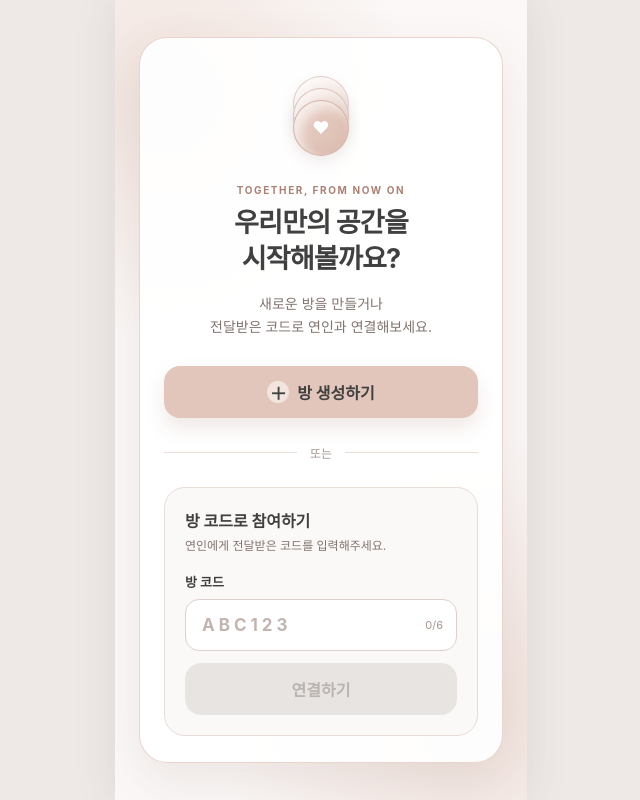
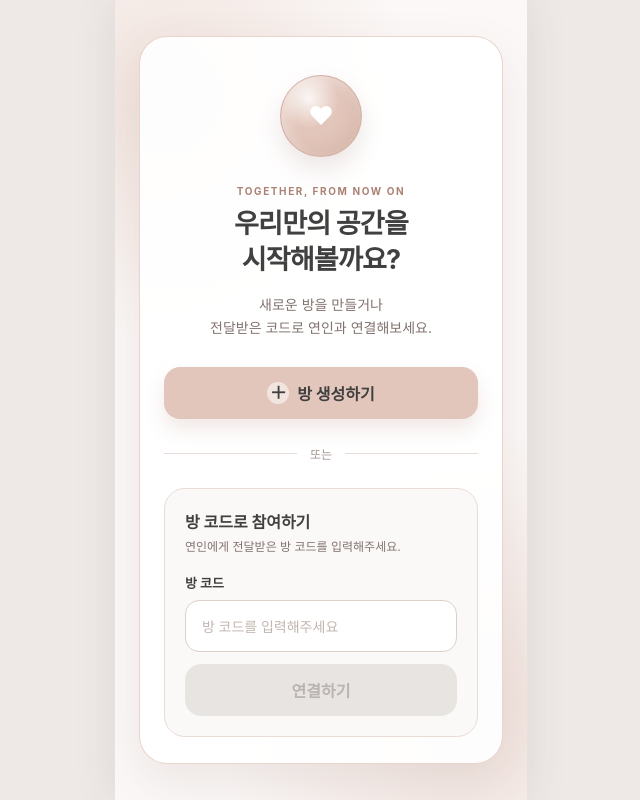
Before and after one commit to chlgks2/Emour, a React app in the folder frontend/: page / in a window 1280 px wide. Shown: the whole page, without its empty margins (319-959 px from the left). Built offline with nearby package versions, Linux system fonts and the light colour scheme; the HTML template or start-up script is replaced by a standard one.

Commit message:
Refactor: 앱 프레임 스크롤 및 커플 연결 화면 개선

```diff
--- a/frontend/src/layouts/MobileLayout/MobileLayout.css
+++ b/frontend/src/layouts/MobileLayout/MobileLayout.css
@@ -1,8 +1,10 @@
 .app-shell {
-  min-height: 100vh;
-  min-height: 100dvh;
+  width: 100%;
+  height: 100vh;
+  height: 100dvh;
   display: flex;
   justify-content: center;
+  overflow: hidden;
   background: #eee9e7;
 }
 
@@ -10,11 +12,14 @@
   position: relative;
   width: 100%;
   max-width: var(--app-frame-width);
-  min-height: 100vh;
-  min-height: 100dvh;
-  overflow: hidden;
+  height: 100vh;
+  height: 100dvh;
+  overflow-x: hidden;
+  overflow-y: auto;
+  overscroll-behavior: contain;
   background: var(--color-background);
   box-shadow: var(--shadow-frame);
+  scrollbar-width: thin;
 }
 
 @media (max-width: 412px) {
--- a/frontend/src/pages/CoupleConnectPage/CoupleConnectPage.css
+++ b/frontend/src/pages/CoupleConnectPage/CoupleConnectPage.css
@@ -1,13 +1,13 @@
 .couple-connect-page {
   position: relative;
-  min-height: 100vh;
-  min-height: 100dvh;
+  width: 100%;
+  min-height: 100%;
   display: flex;
   align-items: center;
   padding:
     var(--page-padding-y)
     var(--page-padding-x);
-  overflow: hidden;
+  overflow-x: hidden;
   background:
     radial-gradient(
       circle at 12% 12%,
@@ -33,47 +33,37 @@
   box-shadow: 0 20px 50px rgba(104, 74, 65, 0.1);
 }
 
-.pearl-symbol {
-  position: relative;
-  width: 88px;
-  height: 80px;
+/* 상단 원형 하트 아이콘 */
+.couple-heart-symbol {
+  width: 82px;
+  height: 82px;
   margin: 0 auto 28px;
-}
-
-.pearl-layer {
-  position: absolute;
-  left: 50%;
-  width: 56px;
-  height: 56px;
-  border: 1px solid rgba(185, 142, 128, 0.3);
-  border-radius: 50%;
-  transform: translateX(-50%);
-  box-shadow:
-    inset 7px 7px 12px rgba(255, 255, 255, 0.7),
-    inset -7px -7px 12px rgba(170, 125, 111, 0.1),
-    0 7px 16px rgba(90, 60, 52, 0.08);
-}
-
-.pearl-layer-back {
-  top: 0;
-  background: #f6ebe7;
-}
-
-.pearl-layer-middle {
-  top: 12px;
-  background: var(--color-secondary);
-}
-
-.pearl-layer-front {
-  top: 24px;
   display: flex;
   align-items: center;
   justify-content: center;
-  background: var(--color-primary);
-  color: #ffffff;
-  font-size: 17px;
+  border: 1px solid rgba(185, 142, 128, 0.38);
+  border-radius: 50%;
+  background:
+    radial-gradient(
+      circle at 35% 28%,
+      rgba(255, 255, 255, 0.85),
+      transparent 38%
+    ),
+    var(--color-primary);
+  box-shadow:
+    inset 7px 7px 14px rgba(255, 255, 255, 0.38),
+    inset -8px -8px 16px rgba(153, 105, 92, 0.12),
+    0 12px 24px rgba(121, 84, 73, 0.14);
 }
 
+.couple-heart-icon {
+  color: #ffffff;
+  font-size: 25px;
+  line-height: 1;
+  transform: translateY(1px);
+}
+
+/* 제목 영역 */
 .couple-connect-heading {
   text-align: center;
 }
@@ -88,48 +78,32 @@
 
 .couple-connect-heading h1 {
   margin: 0;
+  color: var(--color-text-primary);
   font-size: 27px;
   line-height: 1.35;
   letter-spacing: -0.8px;
 }
 
-.couple-connect-heading > p:last-child {
+.couple-connect-description {
   margin: 14px 0 28px;
   color: var(--color-text-secondary);
   font-size: 14px;
   line-height: 1.65;
 }
 
+/* 공통 버튼 */
 .create-room-button,
 .join-room-button {
   width: 100%;
   height: 52px;
+  border: 0;
   border-radius: var(--radius-medium);
+  color: var(--color-text-primary);
   font-weight: 700;
   transition:
     transform 0.15s ease,
     opacity 0.15s ease,
     box-shadow 0.15s ease;
-}
-
-.create-room-button {
-  display: flex;
-  align-items: center;
-  justify-content: center;
-  gap: 8px;
-  background: var(--color-primary);
-  box-shadow: var(--shadow-button);
-}
-
-.create-room-button span {
-  display: flex;
-  width: 22px;
-  height: 22px;
-  align-items: center;
-  justify-content: center;
-  border-radius: 50%;
-  background: rgba(255, 255, 255, 0.55);
-  font-size: 17px;
 }
 
 .create-room-button:hover,
@@ -142,6 +116,29 @@
   transform: translateY(0);
 }
 
+/* 방 생성 버튼 */
+.create-room-button {
+  display: flex;
+  align-items: center;
+  justify-content: center;
+  gap: 8px;
+  background: var(--color-primary);
+  box-shadow: var(--shadow-button);
+}
+
+.create-room-icon {
+  width: 22px;
+  height: 22px;
+  display: flex;
+  align-items: center;
+  justify-content: center;
+  border-radius: 50%;
+  background: rgba(255, 255, 255, 0.55);
+  font-size: 17px;
+  line-height: 1;
+}
+
+/* 또는 구분선 */
 .connect-divider {
   display: flex;
   align-items: center;
@@ -159,6 +156,7 @@
   background: var(--color-border);
 }
 
+/* 방 코드 입력 영역 */
 .room-code-form {
   padding: 20px;
   border: 1px solid var(--color-border);
@@ -172,6 +170,7 @@
 
 .room-code-heading h2 {
   margin: 0 0 5px;
+  color: var(--color-text-primary);
   font-size: 16px;
 }
 
@@ -185,6 +184,7 @@
 .room-code-form label {
   display: block;
   margin-bottom: 8px;
+  color: var(--color-text-primary);
   font-size: 13px;
   font-weight: 700;
 }
@@ -197,15 +197,15 @@
 .room-code-input-wrapper input {
   width: 100%;
   height: 52px;
-  padding: 0 56px 0 16px;
+  padding: 0 16px;
   border: 1px solid #ddcfca;
   border-radius: 14px;
+  outline: none;
   background: var(--color-surface);
   color: var(--color-text-primary);
-  font-size: 17px;
-  font-weight: 700;
-  letter-spacing: 4px;
-  text-transform: uppercase;
+  font-size: 16px;
+  font-weight: 600;
+  letter-spacing: 1px;
   transition:
     border-color 0.15s ease,
     box-shadow 0.15s ease;
@@ -218,29 +218,26 @@
 
 .room-code-input-wrapper input::placeholder {
   color: #c2b5b0;
+  font-size: 14px;
+  font-weight: 500;
+  letter-spacing: 0;
 }
 
-.room-code-input-wrapper span {
-  position: absolute;
-  top: 50%;
-  right: 14px;
-  color: #a49691;
-  font-size: 11px;
-  transform: translateY(-50%);
-}
-
+/* 연결 버튼 */
 .join-room-button {
   background: var(--color-success);
-  color: var(--color-text-primary);
+  box-shadow: 0 9px 18px rgba(139, 164, 99, 0.16);
 }
 
 .join-room-button:disabled {
   cursor: not-allowed;
   background: #e4e0dd;
   color: #aaa29e;
+  box-shadow: none;
   opacity: 0.8;
 }
 
+/* 처리 결과 메시지 */
 .connect-feedback {
   margin: 16px 0 0;
   padding: 11px 13px;
@@ -265,12 +262,32 @@
   color: #884f4f;
 }
 
+/* 세로 길이가 짧은 화면 */
 @media (max-height: 760px) {
   .couple-connect-page {
     align-items: flex-start;
   }
 
-  .pearl-symbol {
+  .couple-heart-symbol {
     margin-bottom: 20px;
   }
 }
+
+/* 작은 모바일 화면 */
+@media (max-width: 360px) {
+  .couple-connect-page {
+    padding: 20px 16px;
+  }
+
+  .couple-connect-content {
+    padding: 32px 20px 24px;
+  }
+
+  .couple-connect-heading h1 {
+    font-size: 24px;
+  }
+
+  .room-code-form {
+    padding: 18px;
+  }
+}
--- a/frontend/src/pages/CoupleConnectPage/CoupleConnectPage.jsx
+++ b/frontend/src/pages/CoupleConnectPage/CoupleConnectPage.jsx
@@ -1,7 +1,5 @@
 import { useState } from 'react'
 import './CoupleConnectPage.css'
-
-const ROOM_CODE_LENGTH = 6
 
 function CoupleConnectPage() {
   const [roomCode, setRoomCode] = useState('')
@@ -11,11 +9,8 @@ function CoupleConnectPage() {
   })
 
   const handleRoomCodeChange = (event) => {
-    const normalizedCode = event.target.value
-      .replace(/[^a-zA-Z0-9]/g, '')
-      .toUpperCase()
+    setRoomCode(event.target.value)
 
-    setRoomCode(normalizedCode)
     setFeedback({
       type: '',
       message: '',
@@ -23,7 +18,13 @@ function CoupleConnectPage() {
   }
 
   const handleCreateRoom = () => {
-    // 추후 Spring 방 생성 API 호출
+    /*
+      추후 Spring 방 생성 API를 연결합니다.
+
+      예시:
+      POST /api/couple-rooms
+    */
+
     setFeedback({
       type: 'info',
       message: '백엔드 연결 후 방 생성 기능이 실행됩니다.',
@@ -33,38 +34,43 @@ function CoupleConnectPage() {
   const handleJoinRoom = (event) => {
     event.preventDefault()
 
-    if (!roomCode) {
+    const trimmedRoomCode = roomCode.trim()
+
+    if (!trimmedRoomCode) {
       setFeedback({
         type: 'error',
         message: '방 코드를 입력해주세요.',
       })
+
       return
     }
 
-    if (roomCode.length !== ROOM_CODE_LENGTH) {
-      setFeedback({
-        type: 'error',
-        message: `방 코드 ${ROOM_CODE_LENGTH}자리를 확인해주세요.`,
-      })
-      return
-    }
+    /*
+      추후 Spring 방 참여 API를 연결합니다.
 
-    // 추후 Spring 방 참여 API 호출
+      예시:
+      POST /api/couple-rooms/join
+
+      요청 데이터:
+      {
+        roomCode: trimmedRoomCode
+      }
+    */
+
     setFeedback({
       type: 'success',
-      message: `${roomCode} 방 코드를 확인했습니다.`,
+      message: `${trimmedRoomCode} 방 코드를 확인했습니다.`,
     })
   }
 
   return (
     <main className="couple-connect-page">
       <section className="couple-connect-content">
-        <div className="pearl-symbol" aria-hidden="true">
-          <span className="pearl-layer pearl-layer-back" />
-          <span className="pearl-layer pearl-layer-middle" />
-          <span className="pearl-layer pearl-layer-front">
-            ♥
-          </span>
+        <div
+          className="couple-heart-symbol"
+          aria-hidden="true"
+        >
+          <span className="couple-heart-icon">♥</span>
         </div>
 
         <div className="couple-connect-heading">
@@ -78,7 +84,7 @@ function CoupleConnectPage() {
             시작해볼까요?
           </h1>
 
-          <p>
+          <p className="couple-connect-description">
             새로운 방을 만들거나
             <br />
             전달받은 코드로 연인과 연결해보세요.
@@ -90,11 +96,20 @@ function CoupleConnectPage() {
           className="create-room-button"
           onClick={handleCreateRoom}
         >
-          <span aria-hidden="true">＋</span>
+          <span
+            className="create-room-icon"
+            aria-hidden="true"
+          >
+            ＋
+          </span>
+
           방 생성하기
         </button>
 
-        <div className="connect-divider" aria-hidden="true">
+        <div
+          className="connect-divider"
+          aria-hidden="true"
+        >
           <span>또는</span>
         </div>
 
@@ -104,7 +119,10 @@ function CoupleConnectPage() {
         >
           <div className="room-code-heading">
             <h2>방 코드로 참여하기</h2>
-            <p>연인에게 전달받은 코드를 입력해주세요.</p>
+
+            <p>
+              연인에게 전달받은 방 코드를 입력해주세요.
+            </p>
           </div>
 
           <label htmlFor="roomCode">
@@ -114,23 +132,19 @@ function CoupleConnectPage() {
           <div className="room-code-input-wrapper">
             <input
               id="roomCode"
+              name="roomCode"
               type="text"
               value={roomCode}
-              maxLength={ROOM_CODE_LENGTH}
-              placeholder="ABC123"
+              placeholder="방 코드를 입력해주세요"
               autoComplete="off"
               onChange={handleRoomCodeChange}
             />
-
-            <span>
-              {roomCode.length}/{ROOM_CODE_LENGTH}
-            </span>
           </div>
 
           <button
             type="submit"
             className="join-room-button"
-            disabled={roomCode.length !== ROOM_CODE_LENGTH}
+            disabled={!roomCode.trim()}
           >
             연결하기
           </button>
```
